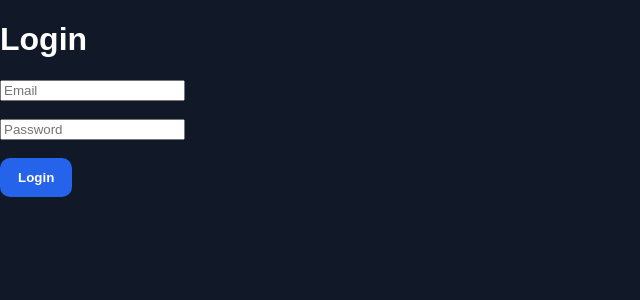
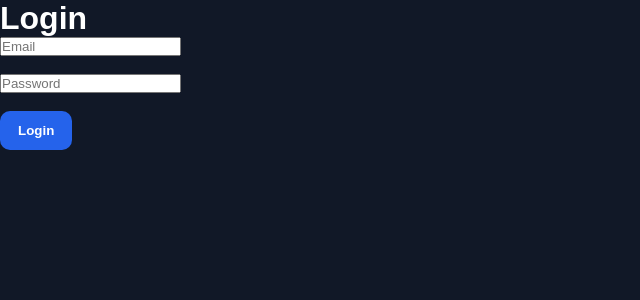
Before and after one commit to Harris-Cabrera/letsACE, a React (Vite) app in the folder frontend/: page /login in a window 1280 px wide. Shown: the top 300 px of the page, without its empty margins (0-640 px from the left). Built offline with nearby package versions, Linux system fonts and the light colour scheme.

Commit message:
polished quiz UI

```diff
--- a/frontend/src/App.jsx
+++ b/frontend/src/App.jsx
@@ -1,5 +1,5 @@
 import { BrowserRouter, Route, Routes } from "react-router-dom";
-import "./App.css";
+import "./styles/globals.css";
 import "./styles/layout.css";
 
 import Dashboard from "./pages/Dashboard";
--- a/frontend/src/pages/Dashboard.jsx
+++ b/frontend/src/pages/Dashboard.jsx
@@ -1,6 +1,8 @@
 import { useEffect } from "react";
 import { useNavigate } from "react-router-dom";
+
 import Layout from "../components/Layout";
+
 
 function Dashboard() {
   const navigate = useNavigate();
@@ -27,9 +29,6 @@ function Dashboard() {
         <div className="button-row" style={{ marginTop: "24px" }}>
           <button onClick={() => navigate("/quiz")}>Start Quiz</button>
 
-          {/* <button className="secondary-button" onClick={handleLogout}>
-            Logout
-          </button> */}
         </div>
       </div>
     </Layout>
--- a/frontend/src/pages/Quiz.jsx
+++ b/frontend/src/pages/Quiz.jsx
@@ -1,6 +1,7 @@
 import axios from "axios";
 import { useEffect, useState } from "react";
 import { useNavigate } from "react-router-dom";
+import Layout from "../components/Layout";
 
 function Quiz() {
     const navigate = useNavigate();
@@ -91,7 +92,8 @@ function Quiz() {
     const question = questions[currentIndex];
 
     return (
-        <div>
+        <Layout>
+            <div className="card">
                 <h1>Quiz</h1>
 
                 <p>
@@ -102,7 +104,7 @@ function Quiz() {
 
                 <h2>{question.question_text}</h2>
 
-            <div>
+                <div className="button-row">
                     <button onClick={() => setSelectedAnswer("A")}>
                         A. {question.option_a}
                     </button>
@@ -126,6 +128,7 @@ function Quiz() {
                     {currentIndex + 1 === questions.length ? "Submit Quiz" : "Next"}
                 </button>
             </div>
+        </Layout>
     );
 }
 
--- a/frontend/src/styles/globals.css
+++ b/frontend/src/styles/globals.css
@@ -1,21 +1,46 @@
+:root {
+  /* Backgrounds */
+  --background: #0f172a;
+  --surface: #1e293b;
+  --surface-hover: #334155;
+
+  /* Primary */
+  --primary: #2563eb;
+  --primary-hover: #1d4ed8;
+
+  /* Status */
+  --danger: #ef4444;
+  --success: #22c55e;
+  --warning: #f59e0b;
+
+  /* Text */
+  --text: #f8fafc;
+  --text-secondary: #cbd5e1;
+
+  /* Border */
+  --border: #334155;
+
+  /* Shadow */
+  --shadow: 0 12px 30px rgba(0,0,0,.35);
+
+  /* Radius */
+  --radius: 16px;
+}
+
 * {
-    box-sizing: border-box;
+  margin: 0;
+  padding: 0;
+  box-sizing: border-box;
 }
 
 html,
 body,
 #root {
-    width: 100%;
-    min-height: 100vh;
-    margin: 0;
+  min-height: 100vh;
 }
 
 body {
-    background: #111827;
-    color: white;
-    font-family: Arial, Helvetica, sans-serif;
+  background: var(--background);
+  color: var(--text);
+  font-family: Inter, Arial, Helvetica, sans-serif;
 }
-
-button {
-    cursor: pointer;
-}
```
Also changed, not shown: frontend/src/components/Card.jsx (added, +11 -0 lines). Lines whose indentation alone changed are shown as unchanged.
